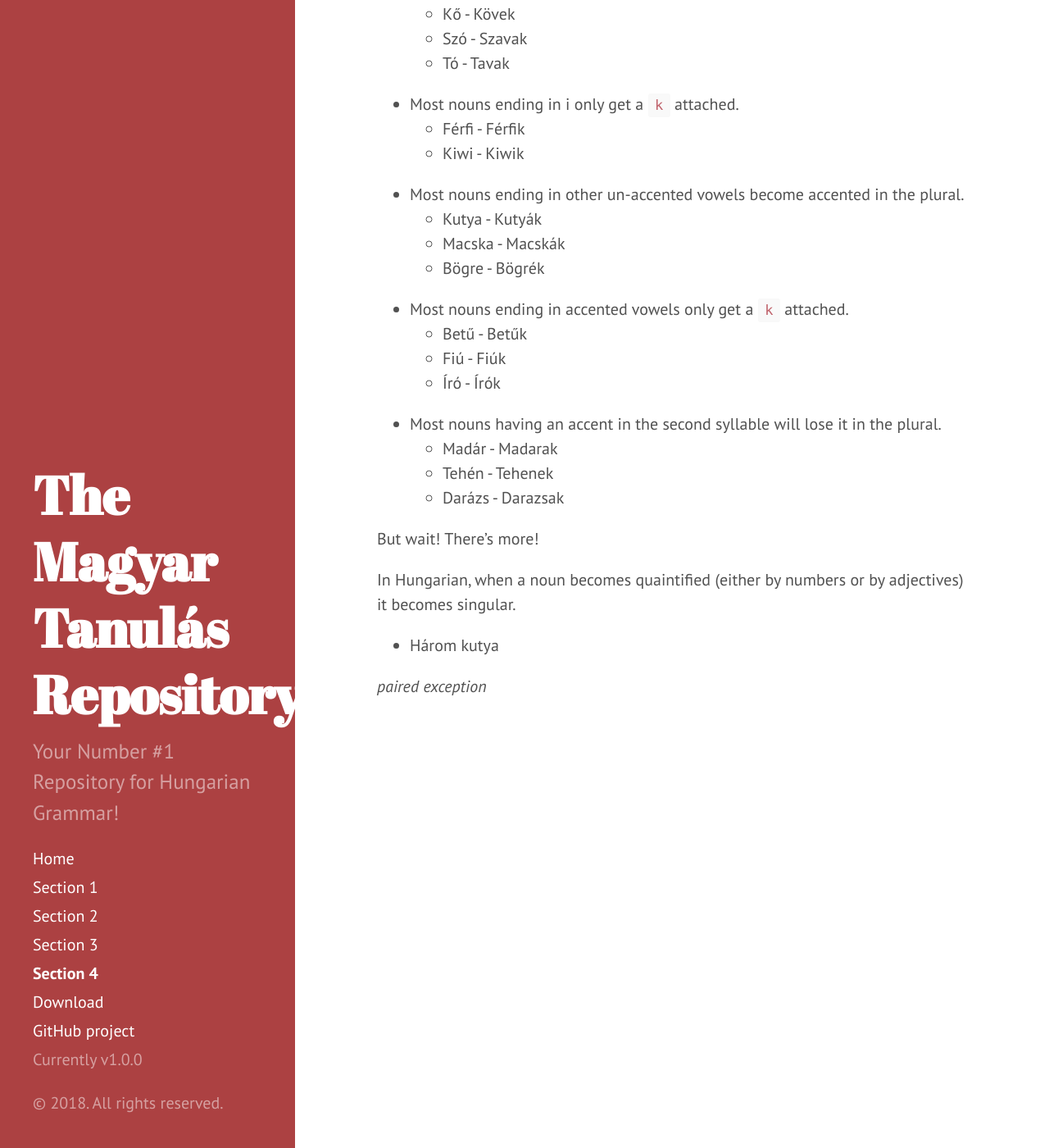
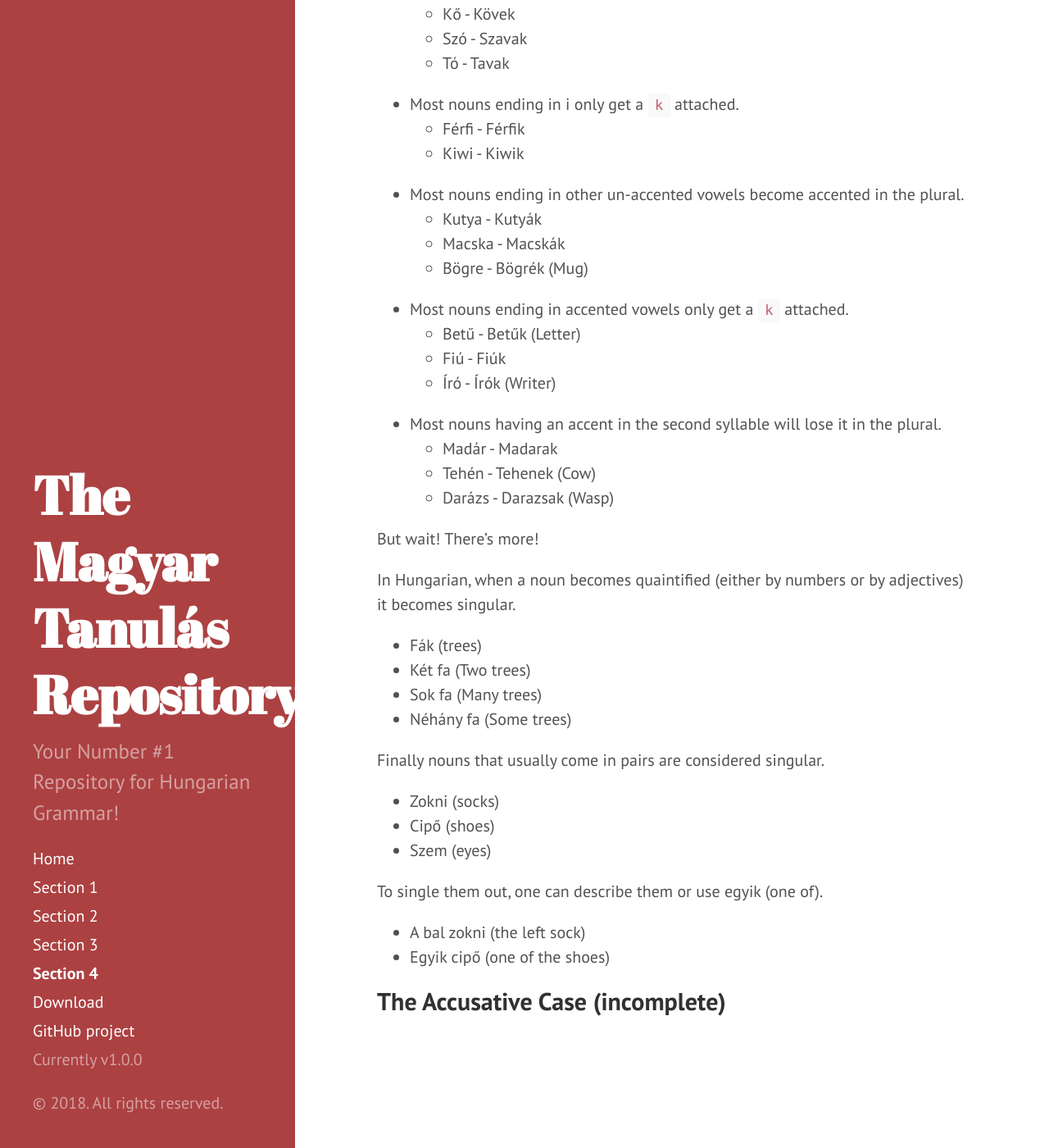
Before and after one commit to Magyartanulas/magyartanulas.github.io, a Jekyll site: the page built from Section4.md, in a window 1280 px wide and 1400 px high, scrolled down 1859 px. Shown: the whole window at 82% size. Built offline with Jekyll 4.4.1, drawn with Linux system fonts in a browser that asks for light colours; Markdown is read by kramdown in place of the engine named in the settings; some of the changed text lies outside the part shown.

Commit message:
Update Section4.md

```diff
--- a/Section4.md
+++ b/Section4.md
@@ -56,21 +56,34 @@ There's a lot to be taken away from here. We can make some rules, but **there wi
 * Most nouns ending in other un-accented vowels become accented in the plural.
   * Kutya - Kutyák
   * Macska - Macskák
-  * Bögre - Bögrék
+  * Bögre - Bögrék (Mug)
 * Most nouns ending in accented vowels only get a `k` attached.
-  * Betű - Betűk
+  * Betű - Betűk (Letter)
   * Fiú - Fiúk
-  * Író - Írók
+  * Író - Írók (Writer)
 * Most nouns having an accent in the second syllable will lose it in the plural.
   * Madár - Madarak
-  * Tehén - Tehenek
-  * Darázs - Darazsak
+  * Tehén - Tehenek (Cow)
+  * Darázs - Darazsak (Wasp)
 
 But wait! There's more!
 
 In Hungarian, when a noun becomes quaintified (either by numbers or by adjectives) it becomes singular.
 
-* Három kutya
+* Fák (trees)
+* Két fa (Two trees)
+* Sok fa (Many trees)
+* Néhány fa (Some trees)
 
+Finally nouns that usually come in pairs are considered singular.
 
-*paired exception*
+* Zokni (socks)
+* Cipő (shoes)
+* Szem (eyes)
+
+To single them out, one can describe them or use egyik (one of).
+
+* A bal zokni (the left sock)
+* Egyik cipő (one of the shoes)
+
+## The Accusative Case (incomplete)
```
Also changed, not shown: other parts of Section4.md (+27 -27 lines).
